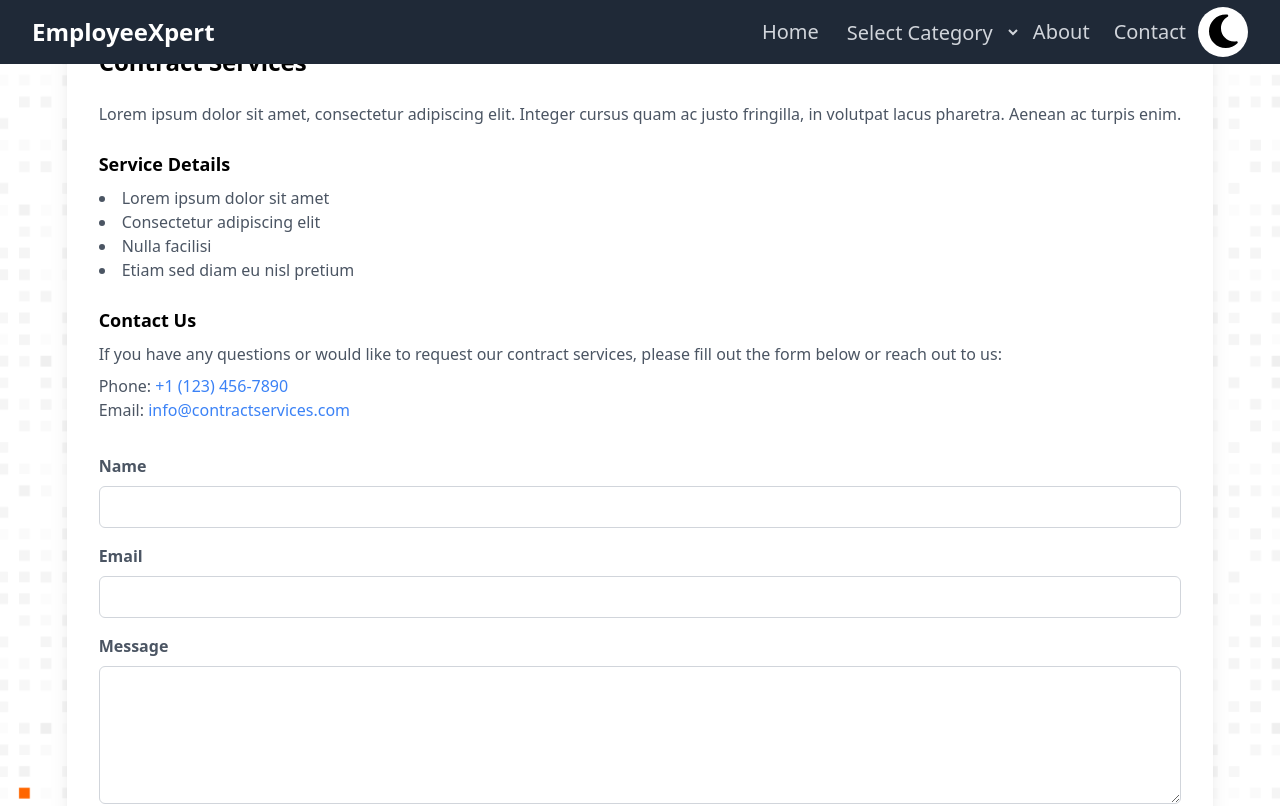
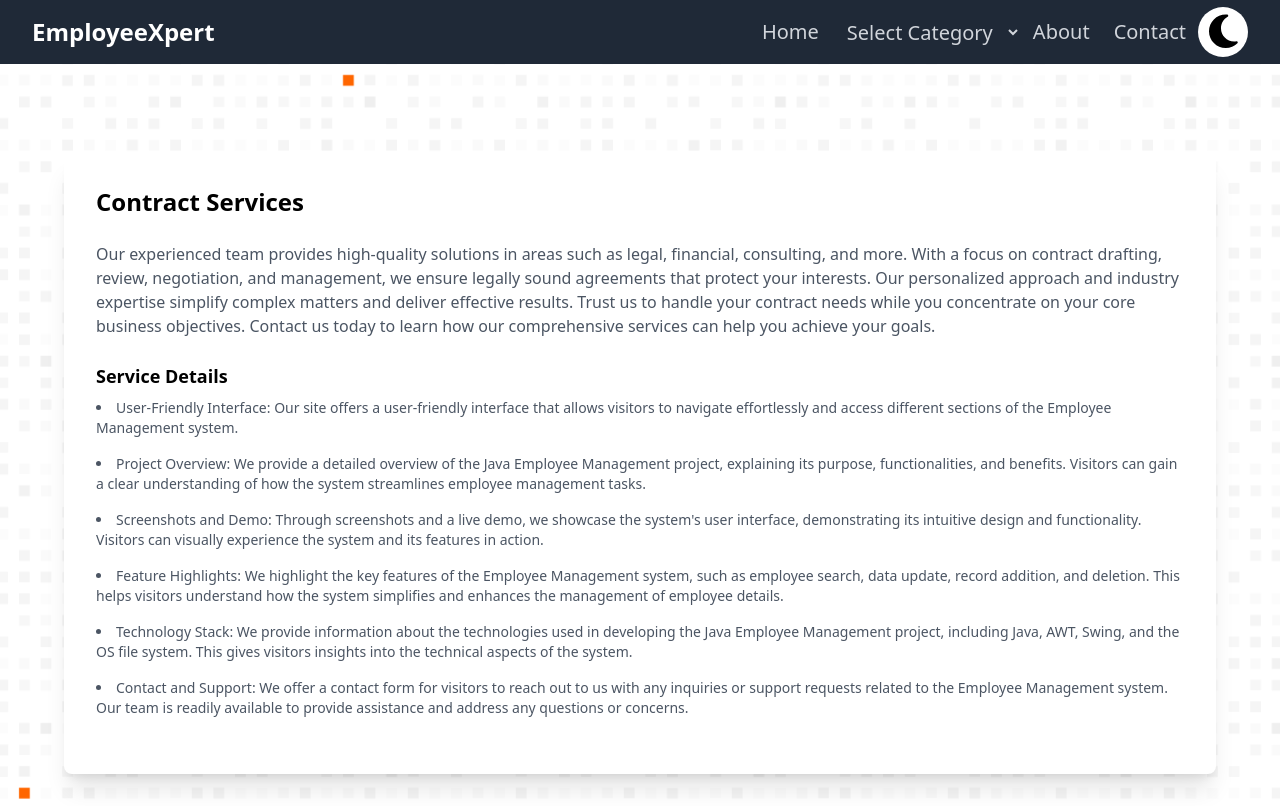
Before and after one commit to akibahmed229/Java-Employee_Management-System-Website, a React (Vite) app: page /contact in a window 1280 px wide. Shown: the top 806 px of the page. Built offline with nearby package versions, Linux system fonts and the light colour scheme.

Commit message:
Changes on Ui

```diff
--- a/src/components/Contact.jsx
+++ b/src/components/Contact.jsx
@@ -13,9 +13,10 @@ const Contact = ({ darkMode }) => {
 
   return (
     <div
-      className={`flex flex-col items-center justify-center h-screen  mx-auto`}
+      className={`flex flex-col items-center justify-center   mx-auto`}
       ref={topRef}
     >
+      <div className="h-screen  flex flex-col justify-center items-center">
         <div
           className={`max-w-6xl p-8 ${
             darkMode ? "bg-[#1f2937]" : "bg-white"
@@ -24,27 +25,78 @@ const Contact = ({ darkMode }) => {
           <h1 className="text-2xl font-bold md:mb-6 lg:mb-6 xl:mb-6">
             Contract Services
           </h1>
-        <p className={` mb-6 ${darkMode ? "text-white" : "text-gray-600"} `}>
-          Lorem ipsum dolor sit amet, consectetur adipiscing elit. Integer
-          cursus quam ac justo fringilla, in volutpat lacus pharetra. Aenean ac
-          turpis enim.
+          <p
+            className={` mb-6 text-m ${
+              darkMode ? "text-white" : "text-gray-600"
+            } `}
+          >
+            Our experienced team provides high-quality solutions in areas such
+            as legal, financial, consulting, and more. With a focus on contract
+            drafting, review, negotiation, and management, we ensure legally
+            sound agreements that protect your interests. Our personalized
+            approach and industry expertise simplify complex matters and deliver
+            effective results. Trust us to handle your contract needs while you
+            concentrate on your core business objectives. Contact us today to
+            learn how our comprehensive services can help you achieve your
+            goals.
           </p>
 
           <div className="mb-6">
             <h2 className="text-lg font-bold mb-2">Service Details</h2>
             <ul
-            className={`list-disc list-inside ${
+              className={`list-disc list-inside text-sm space-y-4 ${
                 darkMode ? "text-white" : "text-gray-600"
               } `}
             >
-            <li>Lorem ipsum dolor sit amet</li>
-            <li>Consectetur adipiscing elit</li>
-            <li>Nulla facilisi</li>
-            <li>Etiam sed diam eu nisl pretium</li>
+              <li>
+                User-Friendly Interface: Our site offers a user-friendly
+                interface that allows visitors to navigate effortlessly and
+                access different sections of the Employee Management system.
+              </li>
+
+              <li>
+                Project Overview: We provide a detailed overview of the Java
+                Employee Management project, explaining its purpose,
+                functionalities, and benefits. Visitors can gain a clear
+                understanding of how the system streamlines employee management
+                tasks.
+              </li>
+
+              <li>
+                Screenshots and Demo: Through screenshots and a live demo, we
+                showcase the system's user interface, demonstrating its
+                intuitive design and functionality. Visitors can visually
+                experience the system and its features in action.
+              </li>
+              <li>
+                Feature Highlights: We highlight the key features of the
+                Employee Management system, such as employee search, data
+                update, record addition, and deletion. This helps visitors
+                understand how the system simplifies and enhances the management
+                of employee details.
+              </li>
+              <li>
+                Technology Stack: We provide information about the technologies
+                used in developing the Java Employee Management project,
+                including Java, AWT, Swing, and the OS file system. This gives
+                visitors insights into the technical aspects of the system.
+              </li>
+              <li>
+                Contact and Support: We offer a contact form for visitors to
+                reach out to us with any inquiries or support requests related
+                to the Employee Management system. Our team is readily available
+                to provide assistance and address any questions or concerns.
+              </li>
             </ul>
           </div>
+        </div>
+      </div>
 
-        <div>
+      <div
+        className={`${
+          darkMode ? "bg-[#1f2937]" : "bg-white"
+        } w-[60vw]  p-8  shadow-xl rounded-lg  m-20`}
+      >
         <h2 className="text-lg font-bold mb-2">Contact Us</h2>
         <p className={` mb-2 ${darkMode ? "text-white" : "text-gray-600"} `}>
           If you have any questions or would like to request our contract
@@ -57,9 +109,8 @@ const Contact = ({ darkMode }) => {
           Email:{" "}
           <span className="text-blue-500">info@contractservices.com</span>
         </p>
-        </div>
 
-        <form className="mt-8">
+        <form className="mt-8 p-8">
           <div className="mb-4">
             <label
               htmlFor="name"
```
Lines whose indentation alone changed are shown as unchanged.
